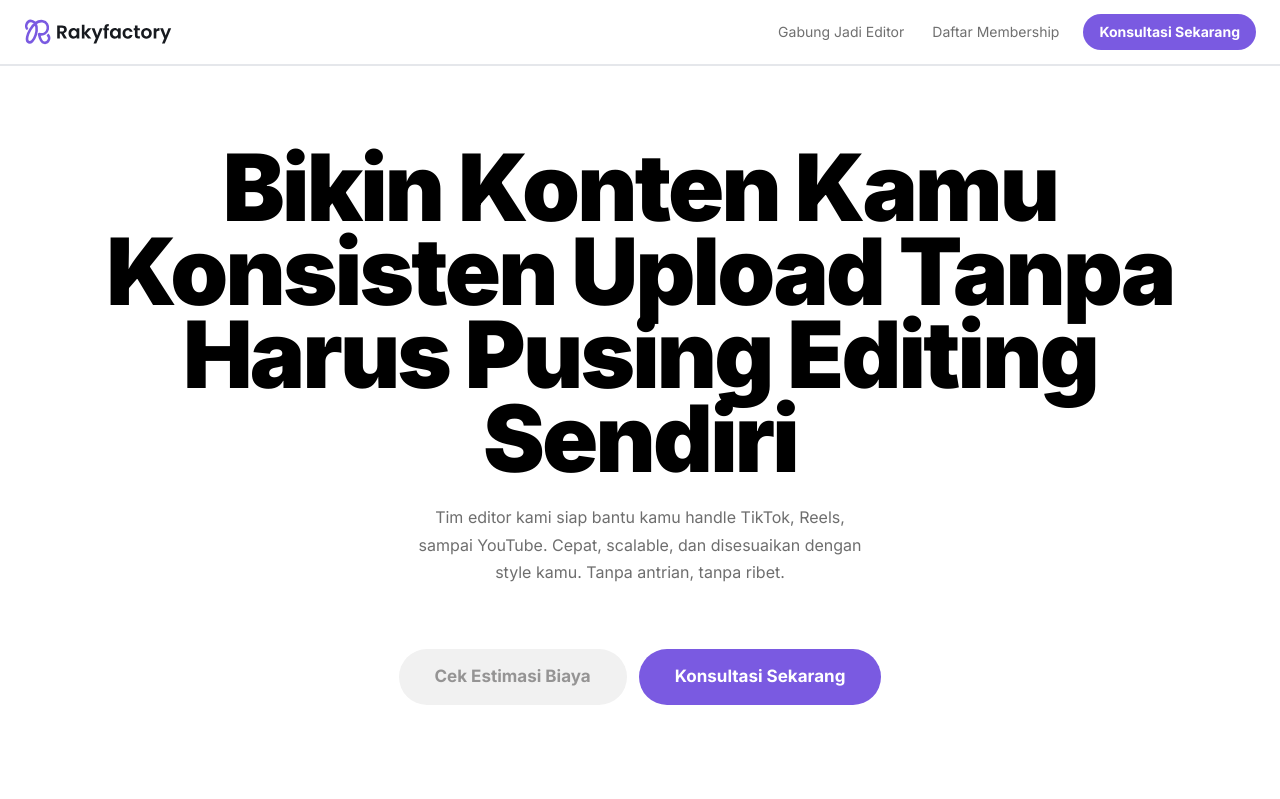
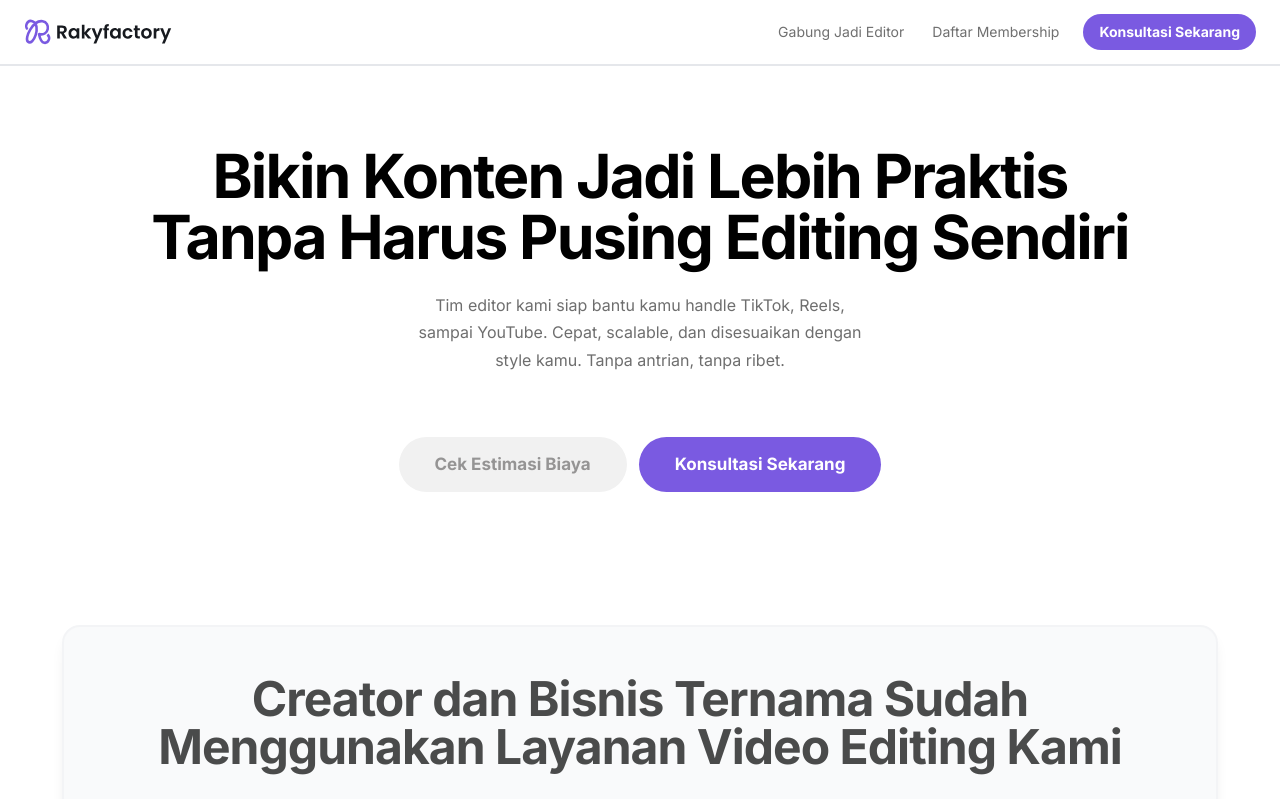
Before and after one commit to Kahvi1/raky-frontend, a React (Vite) app: page / in a window 1280 px wide. Shown: the top 799 px of the page. Built offline with nearby package versions, Linux system fonts and the light colour scheme.

Commit message:
smaller and thinner h1 of hero section

```diff
--- a/src/components/Hero.jsx
+++ b/src/components/Hero.jsx
@@ -3,7 +3,7 @@ import { handleSoon } from '../utils/handlers.js'
 export default function HeroSection() {
   return (
     <header className="flex flex-col items-center bg-white text-center px-6 pt-[clamp(5rem,6vw,6rem)] pb-[clamp(1.25rem,3vw,3rem)] max-w-6xl mx-auto">
-      <h1 className="text-[clamp(2.35rem,11vw,5.8rem)] leading-[0.9] mb-6 font-black max-w-[22ch] tracking-[-0.03em]">Bikin Konten Kamu Konsisten Upload Tanpa Harus Pusing Editing Sendiri</h1>
+      <h1 className="text-[clamp(1.7rem,6.8vw,3.8rem)] leading-[1] mb-6 font-semibold max-w-[25ch] tracking-[-0.03em]">Bikin Konten Jadi Lebih Praktis Tanpa Harus Pusing Editing Sendiri</h1>
       <p className="text-[#6E6E6E] text-[clamp(1rem,1.2vw,1.1rem)] max-w-[46ch] mx-auto leading-[1.72] mb-6 md:mb-8">Tim editor kami siap bantu kamu handle TikTok, Reels, sampai YouTube. Cepat, scalable, dan disesuaikan dengan style kamu. Tanpa antrian, tanpa ribet.</p>
       <div className="flex flex-col md:flex-row gap-3 justify-center mt-4 md:mt-[clamp(1.25rem,2.4vw,2rem)]">
         <button onClick={handleSoon} className="rounded-full text-[#959494] bg-[#F1F1F1] font-semibold py-[12px] px-[28px] text-[15px] lg:py-[15px] lg:px-[36px] lg:text-[17px] min-w-[220px] cursor-pointer">Cek Estimasi Biaya</button>
```
Also changed, not shown: 1 other file (tests, documents, lock files or other folders).
